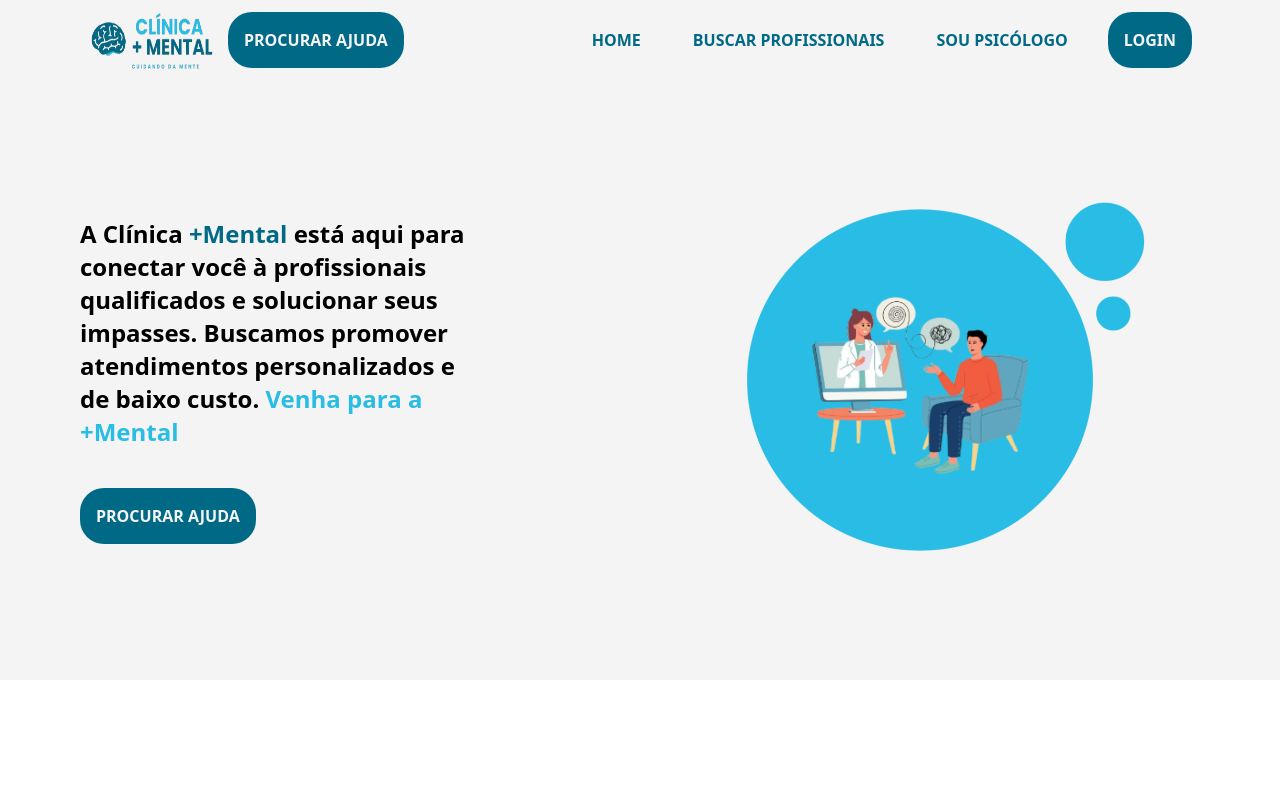
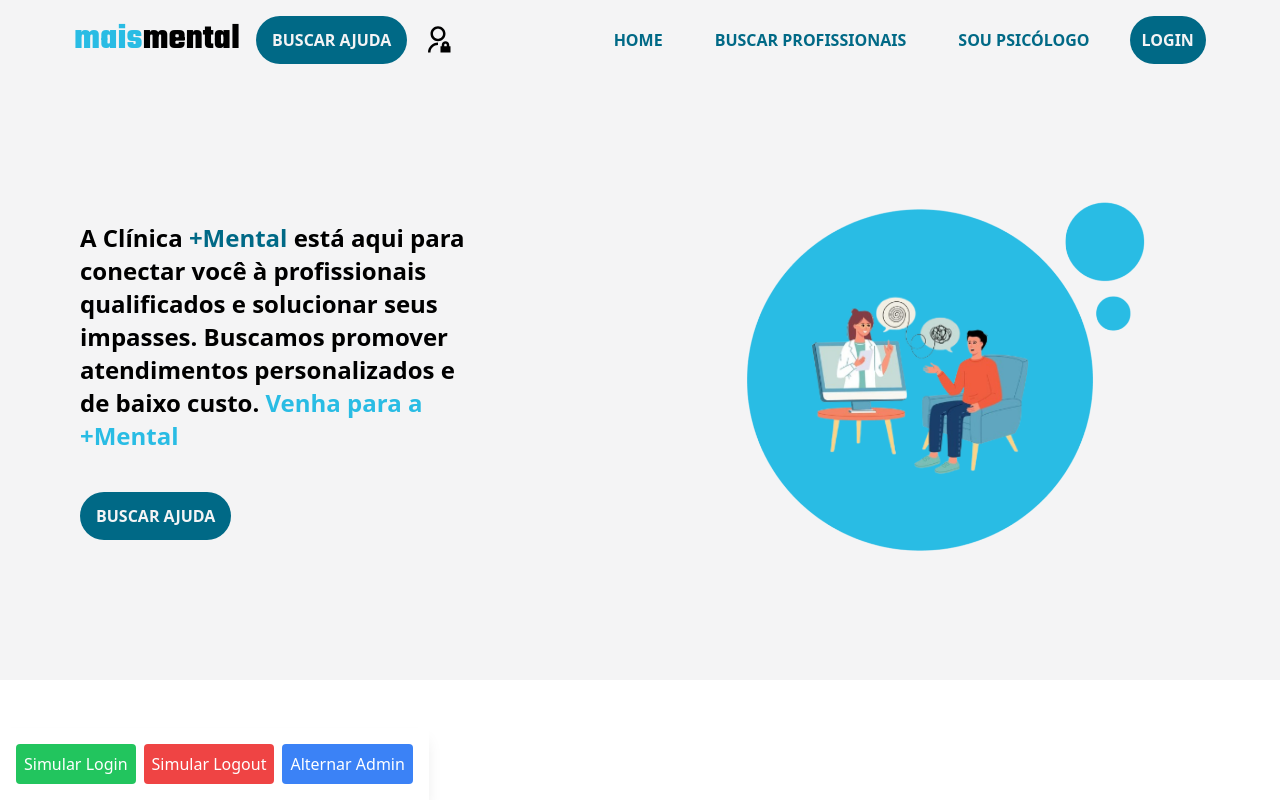
Before and after one commit to pedrohenriqux/projeto-final-cjovem, a React (Vite) app in the folder mais-mental/: page / in a window 1280 px wide. Built offline with nearby package versions, Linux system fonts and the light colour scheme.

Commit message:
atualizando as funcionalidades da navbar

```diff
--- a/mais-mental/src/components/BtnAjuda/BtnAjuda.jsx
+++ b/mais-mental/src/components/BtnAjuda/BtnAjuda.jsx
@@ -4,8 +4,8 @@ const BtnAjuda = () => {
   return (
     <div>
         <button
-          className='bg-primary hover:bg-third duration-200 text-zinc-100 text-base font-bold py-4 px-4 rounded-3xl uppercase'>
-          procurar ajuda
+          className='bg-primary hover:bg-third duration-200 text-zinc-100 text-base font-bold py-3 px-4 rounded-3xl uppercase'>
+          buscar ajuda
         </button>
     </div>
   )
--- a/mais-mental/src/components/Navbar/Navbar.jsx
+++ b/mais-mental/src/components/Navbar/Navbar.jsx
@@ -1,37 +1,80 @@
 import React, { useState } from 'react';
-import { Link } from 'react-router-dom';
+import { Link, Navigate, useNavigate } from 'react-router-dom';
 import { MdClose, MdMenu } from "react-icons/md";
+import { FaRegUser } from "react-icons/fa";
+import { RiAdminLine } from "react-icons/ri";
 
-import Logo from '../../assets/Logo/logo.png'
 import BtnAjuda from '../BtnAjuda/BtnAjuda.jsx';
 
 const Navbar = () => {
 
   const [abrirMenu, setAbrirMenu] = useState(false);
+  const [isAdmin, setIsAdmin] = useState(true);
+  const [userLogado, setUserLogado] = useState(false);
+  const [menuDoPerfil, setMenuDoPerfil] = useState(false);
+
+  const navigate = useNavigate();
 
   const alterarMenu = () => {
     setAbrirMenu(!abrirMenu);
   }
 
+  const alterarMenuDoPerfil = () => {
+    setMenuDoPerfil(!menuDoPerfil);
+  }
+
+  const fazerLogin = () => {
+    navigate('/login');
+  }
+
+  const fazerLogout = () => {
+    setUserLogado(false);
+    navigate('/');
+  }
+
   let iconMenu;
   if (abrirMenu) {
-    iconMenu = <MdClose className='text-4x1' />;
+    iconMenu = <MdClose className='text-3xl' />;
   } else {
-    iconMenu = <MdMenu className='text-4x1' />;
+    iconMenu = <MdMenu className='text-3xl' />;
+  }
+
+  let botaoLogin;
+  if (!userLogado) {
+    botaoLogin = (
+      <button
+        onClick={fazerLogin}
+        className='bg-primary hover:bg-third duration-200 text-zinc-100 text-base font-bold p-3 rounded-3xl uppercase'
+      >
+        login
+      </button>
+    );
+  } else {
+    botaoLogin = null;
   }
 
   return (
     <>
       <div className="bg-zinc-100 flex justify-around items-center py-2">
-        <div className='flex items-center gap-3'>
-          <Link to="/">
-            <img src={Logo} alt="Logo" className='w-32 h-16' />
+        <div className='flex items-center gap-4 py-2'>
+          <Link to="/" className='text-4xl font-bold font-teko'>
+            <span className='text-secondary'>mais</span>
+            <span className='text-black'>mental</span>
           </Link>
+
           <div className=' hidden lg:block'>
             <Link to="/cadastro">
               <BtnAjuda />
             </Link>
           </div>
+
+          {isAdmin && !abrirMenu && (
+            <div className='hidden lg:block'>
+              <Link to="/admin" className='py-3'>
+                <RiAdminLine className='text-3xl' />
+              </Link>
+            </div>
+          )}
         </div>
 
         <div className='hidden lg:block'>
@@ -45,14 +88,48 @@ const Navbar = () => {
             <Link to="/SouPsicologo" className='inline-block py-2 px-3 hover:text-third duration-200 relative group'>
               sou psicólogo
             </Link>
-            <button
-              className='bg-primary hover:bg-third duration-200 text-zinc-100 text-base font-bold py-4 px-4 rounded-3xl uppercase'>
-              <Link to="/login">login</Link>
-            </button>
+            {botaoLogin}
           </div>
         </div>
 
-        <div className='lg:hidden'>
+        {userLogado && (
+          <div className='relative group'>
+            <div className='hidden lg:blo'>
+              <button onClick={alterarMenuDoPerfil} className='p-2'>
+                <FaRegUser className='text-3xl' />
+              </button>
+            </div>
+
+            {menuDoPerfil && (
+              <div className='absolute right-0 mt-2 w-48 bg-white text-sm text-primary rounded shadow-lg'>
+                <Link to="/perfil" className='block px-4 py-2 hover:bg-zinc-100'>
+                  Meu Perfil
+                </Link>
+                <Link to="/config-perfil" className='block px-4 py-2 hover:bg-zinc-100'>
+                  Configurações
+                </Link>
+                {isAdmin && (
+                  <Link to="/admin" className='block px-4 py-2 hover:bg-zinc-100'>
+                    Painel do Administrador
+                  </Link>
+                )}
+                <button
+                  onClick={fazerLogout}
+                  className='block w-full text-left px-4 py-2 hover:bg-zinc-100'
+                >
+                  Logout
+                </button>
+              </div>
+            )}
+          </div>
+        )}
+
+        <div className='lg:hidden flex items-center gap-4'>
+          {userLogado && (
+            <button onClick={alterarMenuDoPerfil} className='p-2'>
+              <FaRegUser className='text-3xl' />
+            </button>
+          )}
           <button onClick={alterarMenu} aria-label='Menu'>
             { iconMenu }
           </button>
@@ -70,18 +147,49 @@ const Navbar = () => {
           <Link to="/SouPsicologo" className='block py-2 px-3 hover:text-third duration-200'>
             sou psicólogo
           </Link>
-          <div className='mt-3'>
-            <Link to="/cadastro" className='block py-2 px-3'>
-              <BtnAjuda />
-            </Link>
-          </div>
-          <div className='mt-1 flex justify-center'>
-            <button className='bg-primary hover:bg-third duration-200 text-zinc-100 text-base font-bold py-4 px-16 rounded-3xl uppercase'>
-              <Link to="/login">login</Link>
-            </button>
-          </div>
+
+          {!userLogado && (
+            <div className='mt-3 flex justify-center'>
+              <Link to="/cadastro" className='block'>
+                <BtnAjuda />
+              </Link>
+            </div>
+          )}
+
+          {!userLogado && (
+            <div className='mt-2 flex justify-center'>
+              <button
+                onClick={fazerLogin}
+                className='bg-primary hover:bg-third duration-200 text-zinc-100 text-base font-bold py-3 px-12 rounded-3xl uppercase'
+              >
+                login
+              </button>
+            </div>
+          )}
         </div>
       )}
+
+      <div className="fixed bottom-0 left-0 p-4 bg-white shadow-lg">
+        <button
+          onClick={() => setUserLogado(true)}
+          className="bg-green-500 text-white p-2 rounded"
+        >
+          Simular Login
+        </button>
+        <button
+          onClick={() => setUserLogado(false)}
+          className="bg-red-500 text-white p-2 rounded ml-2"
+        >
+          Simular Logout
+        </button>
+        <button
+          onClick={() => setIsAdmin(!isAdmin)}
+          className="bg-blue-500 text-white p-2 rounded ml-2"
+        >
+          Alternar Admin
+        </button>
+      </div>
+
     </>
   );
 };
```
